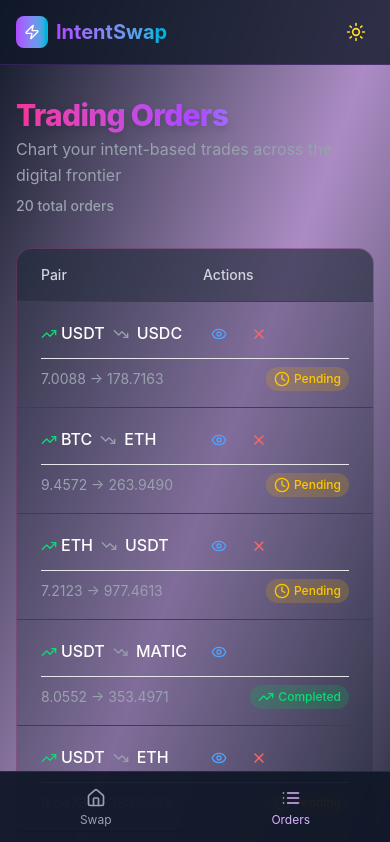
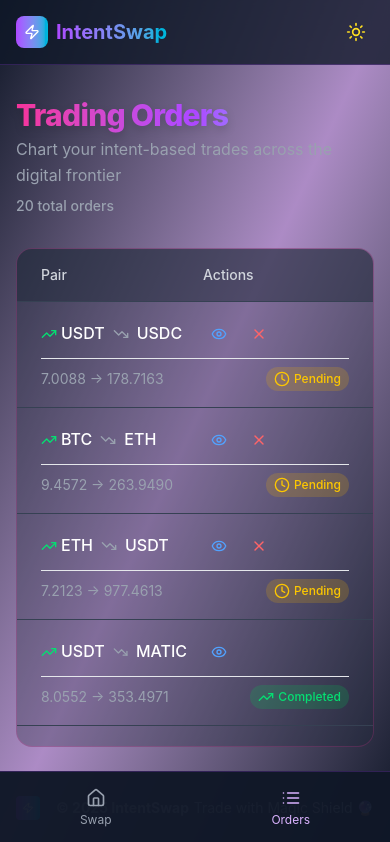
Before and after one commit to piotrwitek/intent-swap-dapp, a React (Vite) app: page /orders in a window 390 px wide. Shown: the top 842 px of the page. Built offline with nearby package versions, Linux system fonts and the light colour scheme.

Commit message:
refactor: Update Orders component layout for improved responsiveness and organization

```diff
--- a/src/pages/Orders.tsx
+++ b/src/pages/Orders.tsx
@@ -128,10 +128,13 @@ export default function Orders() {
   };
 
   return (
-    <div className="min-h-screen pb-20 md:pb-8">
-      <div className="max-w-7xl mx-auto px-4 sm:px-6 lg:px-8 pt-8">
-        {/* Header */}
-        <div className="mb-8">
+    <div
+      className="flex flex-col w-full"
+      style={{ height: "calc(100dvh - 64px - 74px)" }}
+    >
+      <div className="max-w-7xl mx-auto px-4 pb-6 sm:px-6 lg:px-8 pt-8 flex flex-col h-full">
+        {/* Header (content-dependent height) */}
+        <div className="mb-8 flex-shrink-0">
           <h1 className="text-3xl md:text-4xl font-extrabold bg-gradient-to-r from-pink-500 via-purple-500 to-cyan-400 bg-clip-text text-transparent select-none tracking-tight drop-shadow-lg">
             Trading Orders
           </h1>
@@ -153,9 +156,9 @@ export default function Orders() {
           </div>
         </div>
 
-        {/* Orders List */}
+        {/* Orders List (fills remaining space, min-h-[400px], scrollable) */}
         <div
-          className={`rounded-2xl overflow-hidden border ${
+          className={`flex-1 rounded-2xl border overflow-y-auto ${
             state.theme === "dark"
               ? "bg-gray-800/30 border-pink-500/20"
               : "bg-white/70 border-pink-200"
@@ -163,7 +166,7 @@ export default function Orders() {
         >
           {/* Table Header */}
           <div
-            className={`px-6 py-4 border-b ${
+            className={`px-6 py-4 border-b sticky top-0 z-10 ${
               state.theme === "dark"
                 ? "bg-gray-800/50 border-gray-700"
                 : "bg-gray-50 border-gray-200"
@@ -216,7 +219,7 @@ export default function Orders() {
           </div>
 
           {/* Table Body */}
-          <div className="max-h-[600px] overflow-y-auto">
+          <div>
             {displayOrders.map((order, index) => (
               <div
                 key={order.id}
```
